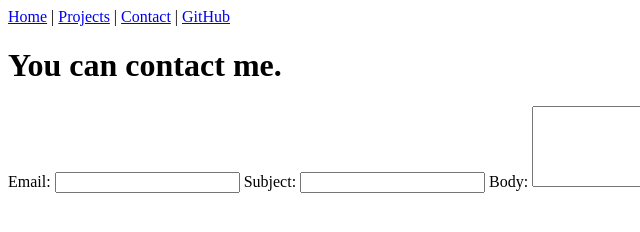
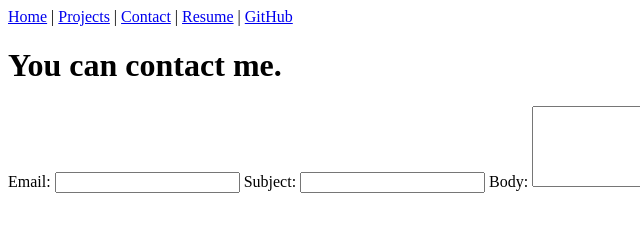
Before and after one commit to avimehta30/portfolio, a plain HTML site: page contact/index.html in a window 1280 px wide. Shown: the full height of the page, 0-640 px from the left. Drawn offline with Linux system fonts and the light colour scheme.

Commit message:
nav resume update

```diff
--- a/contact/index.html
+++ b/contact/index.html
@@ -10,6 +10,7 @@
         <a href="/portfolio/index.html">Home</a> |
         <a href="/portfolio/projects/index.html">Projects</a> |
         <a href="/portfolio/contact/index.html">Contact</a> |
+        <a href="/portfolio/resume.html">Resume</a> |
         <a href="https://github.com/avimehta30" target="_blank">GitHub</a>
     </nav>
 
```
Also changed, not shown: projects/index.html (+1 -0 lines), resume/index.html (+1 -0 lines).
